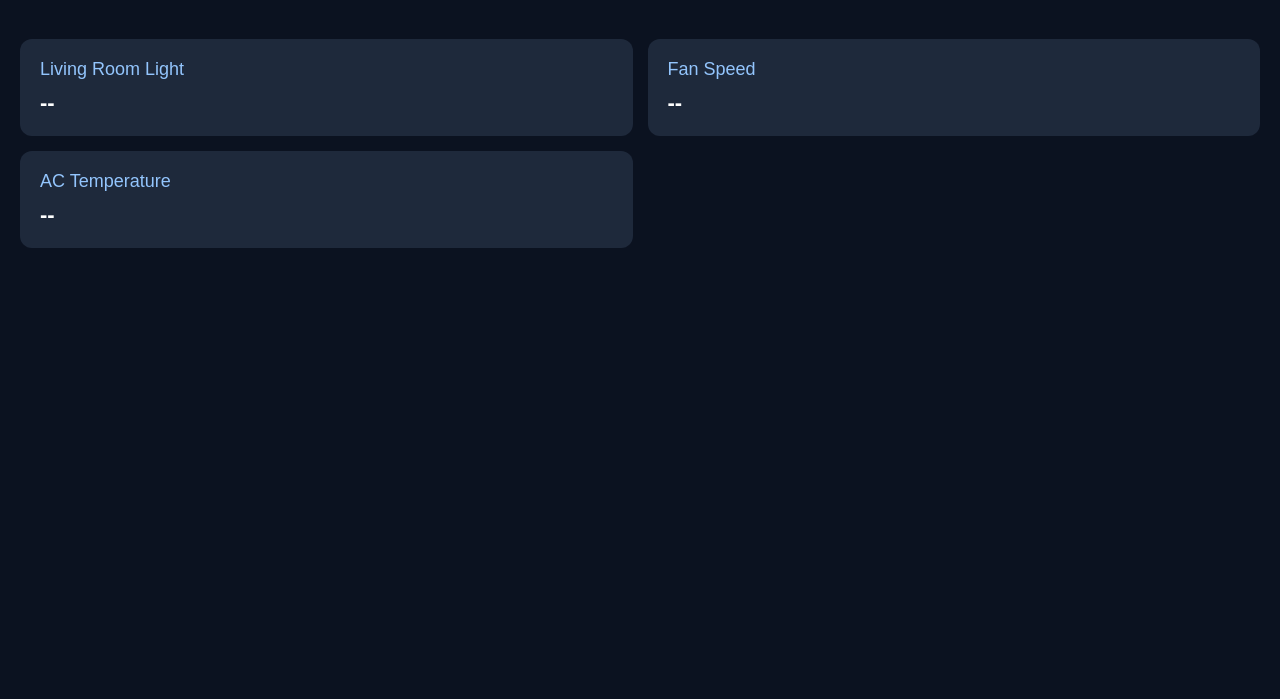
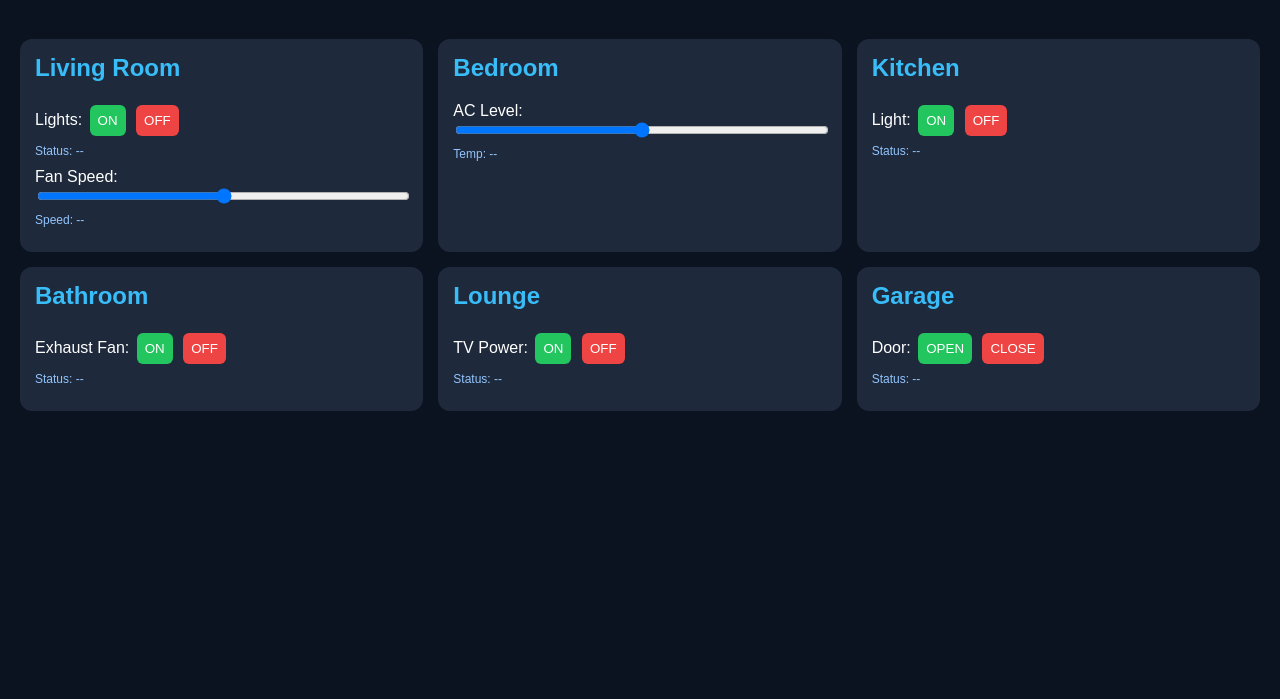
Before and after one commit to pythoncopilot/day07-iot-realtime-bridge, a plain HTML site: page dashboard/index.html in a window 1280 px wide. Shown: the part 101-800 px from the top of the page. Drawn offline with Linux system fonts and the light colour scheme; no server answers.

Commit message:
Updated working model day 7

```diff
--- a/dashboard/app.js
+++ b/dashboard/app.js
@@ -1,29 +1,65 @@
-console.log("Dashboard JS Loaded");
 
+console.log("Smart Home Dashboard Loaded");
+
+// --------------------
+// FETCH LIVE STATE
+// --------------------
 async function fetchData() {
     try {
         const res = await fetch("http://127.0.0.1:5000/latest");
         const data = await res.json();
 
-        console.log("DATA:", data);
+        document.getElementById("livingLight").innerText =
+            "Status: " + (data.light ? "ON" : "OFF");
 
-        // Light
-        document.getElementById("light").innerText =
-            data.light ? "ON" : "OFF";
+        document.getElementById("livingFan").innerText =
+            "Speed: " + data.fan + "%";
 
-        // Fan
-        document.getElementById("fan").innerText =
-            data.fan + "%";
+        document.getElementById("bedAC").innerText =
+            "Temp: " + data.ac + "°C";
 
-        // AC
-        document.getElementById("ac").innerText =
-            data.ac + "°C";
+        document.getElementById("kitchenLight").innerText =
+            "Status: " + (data.kitchen ?? 0 ? "ON" : "OFF");
+
+        document.getElementById("bathFan").innerText =
+            "Status: " + (data.bath ?? 0 ? "ON" : "OFF");
+
+        document.getElementById("tv").innerText =
+            "Status: " + (data.tv ?? 0 ? "ON" : "OFF");
+
+        document.getElementById("garage").innerText =
+            "Status: " + (data.garage ?? 0 ? "OPEN" : "CLOSED");
 
     } catch (err) {
-        console.log("Fetch Error:", err);
+        console.log("Fetch error:", err);
     }
 }
 
-// auto refresh every 2 seconds
-setInterval(fetchData, 2000);
+// --------------------
+// SEND COMMANDS
+// --------------------
+async function send(payload) {
+    await fetch("http://127.0.0.1:5000/control", {
+        method: "POST",
+        headers: { "Content-Type": "application/json" },
+        body: JSON.stringify(payload)
+    });
+}
+
+// --------------------
+// CONTROLS
+// --------------------
+function setLight(v) { send({ light: v }); }
+function setFan(v) { send({ fan: Number(v) }); }
+function setAC(v) { send({ ac: Number(v) }); }
+
+function setKitchen(v) { send({ kitchen: v }); }
+function setBath(v) { send({ bath: v }); }
+function setTV(v) { send({ tv: v }); }
+function setGarage(v) { send({ garage: v }); }
+
+// --------------------
+// LOOP
+// --------------------
+setInterval(fetchData, 1000);
 fetchData();
--- a/dashboard/index.html
+++ b/dashboard/index.html
@@ -14,54 +14,141 @@
     h1 {
       text-align: center;
       padding: 20px;
-      color: #38bdf8;
     }
 
     .grid {
       display: grid;
-      grid-template-columns: repeat(2, 1fr);
+      grid-template-columns: repeat(3, 1fr);
       gap: 15px;
       padding: 20px;
     }
 
-    .card {
+    .room {
       background: #1e293b;
-      padding: 20px;
       border-radius: 12px;
+      padding: 15px;
     }
 
-    .title {
-      font-size: 18px;
-      margin-bottom: 10px;
-      color: #93c5fd;
+    .room h2 {
+      margin-top: 0;
+      color: #38bdf8;
     }
 
-    .value {
-      font-size: 22px;
-      font-weight: bold;
+    .device {
+      margin: 10px 0;
+    }
+
+    button {
+      padding: 8px;
+      margin: 3px;
+      border: none;
+      border-radius: 6px;
+      cursor: pointer;
+    }
+
+    .on {
+      background: #22c55e;
+      color: white;
+    }
+
+    .off {
+      background: #ef4444;
+      color: white;
+    }
+
+    input[type="range"] {
+      width: 100%;
+    }
+
+    .status {
+      font-size: 12px;
+      color: #93c5fd;
+      margin-top: 5px;
     }
   </style>
 </head>
 
 <body>
 
-<h1>Smart Home IoT Dashboard (Live)</h1>
+<h1>Smart Home IoT Control Panel</h1>
 
 <div class="grid">
 
-  <div class="card">
-    <div class="title">Living Room Light</div>
-    <div id="light" class="value">--</div>
+  <!-- Living Room -->
+  <div class="room">
+    <h2>Living Room</h2>
+
+    <div class="device">
+      Lights:
+      <button class="on" onclick="setLight(1)">ON</button>
+      <button class="off" onclick="setLight(0)">OFF</button>
+      <div class="status" id="livingLight">Status: --</div>
+    </div>
+
+    <div class="device">
+      Fan Speed:
+      <input type="range" min="0" max="100" oninput="setFan(this.value)">
+      <div class="status" id="livingFan">Speed: --</div>
+    </div>
   </div>
 
-  <div class="card">
-    <div class="title">Fan Speed</div>
-    <div id="fan" class="value">--</div>
+  <!-- Bedroom -->
+  <div class="room">
+    <h2>Bedroom</h2>
+
+    <div class="device">
+      AC Level:
+      <input type="range" min="16" max="30" oninput="setAC(this.value)">
+      <div class="status" id="bedAC">Temp: --</div>
+    </div>
   </div>
 
-  <div class="card">
-    <div class="title">AC Temperature</div>
-    <div id="ac" class="value">--</div>
+  <!-- Kitchen -->
+  <div class="room">
+    <h2>Kitchen</h2>
+
+    <div class="device">
+      Light:
+      <button class="on" onclick="setKitchen(1)">ON</button>
+      <button class="off" onclick="setKitchen(0)">OFF</button>
+      <div class="status" id="kitchenLight">Status: --</div>
+    </div>
+  </div>
+
+  <!-- Bathroom -->
+  <div class="room">
+    <h2>Bathroom</h2>
+
+    <div class="device">
+      Exhaust Fan:
+      <button class="on" onclick="setBath(1)">ON</button>
+      <button class="off" onclick="setBath(0)">OFF</button>
+      <div class="status" id="bathFan">Status: --</div>
+    </div>
+  </div>
+
+  <!-- Lounge -->
+  <div class="room">
+    <h2>Lounge</h2>
+
+    <div class="device">
+      TV Power:
+      <button class="on" onclick="setTV(1)">ON</button>
+      <button class="off" onclick="setTV(0)">OFF</button>
+      <div class="status" id="tv">Status: --</div>
+    </div>
+  </div>
+
+  <!-- Garage -->
+  <div class="room">
+    <h2>Garage</h2>
+
+    <div class="device">
+      Door:
+      <button class="on" onclick="setGarage(1)">OPEN</button>
+      <button class="off" onclick="setGarage(0)">CLOSE</button>
+      <div class="status" id="garage">Status: --</div>
+    </div>
   </div>
 
 </div>
```
Also changed, not shown: 3 other files.
